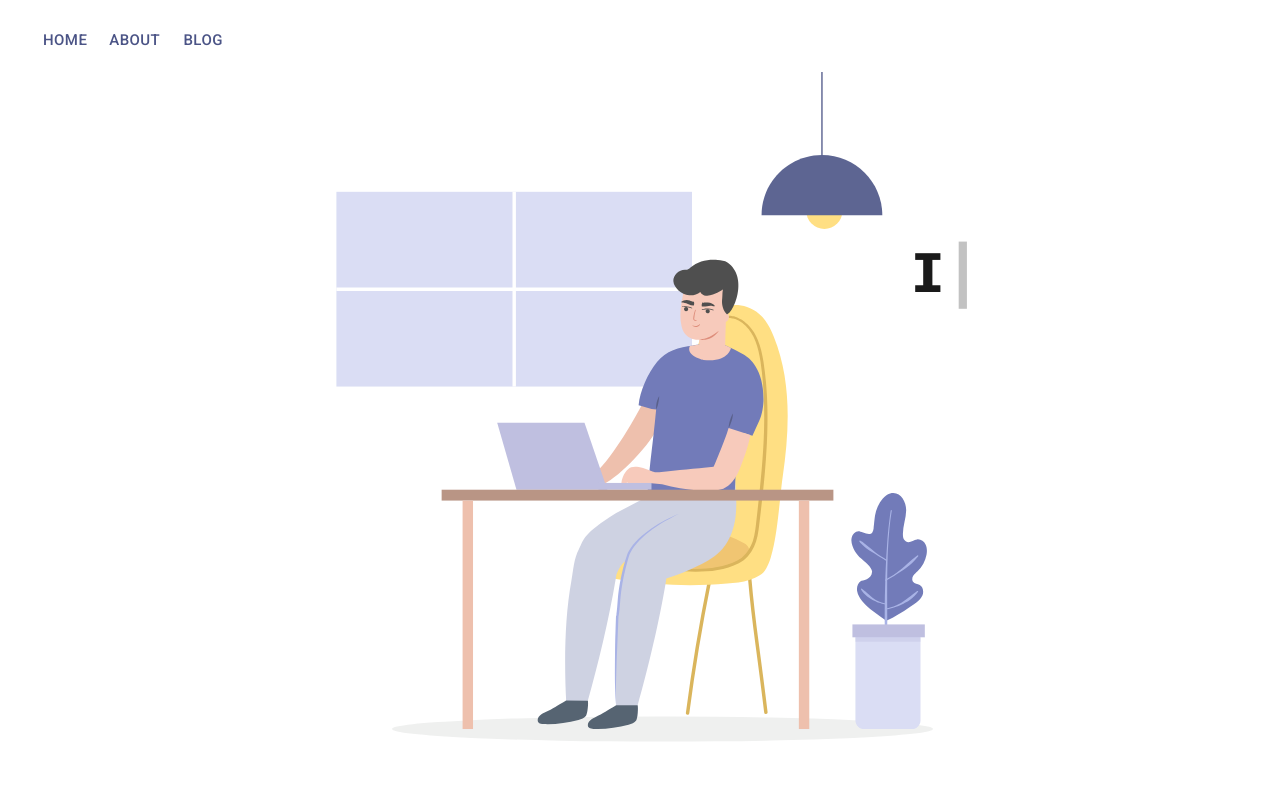
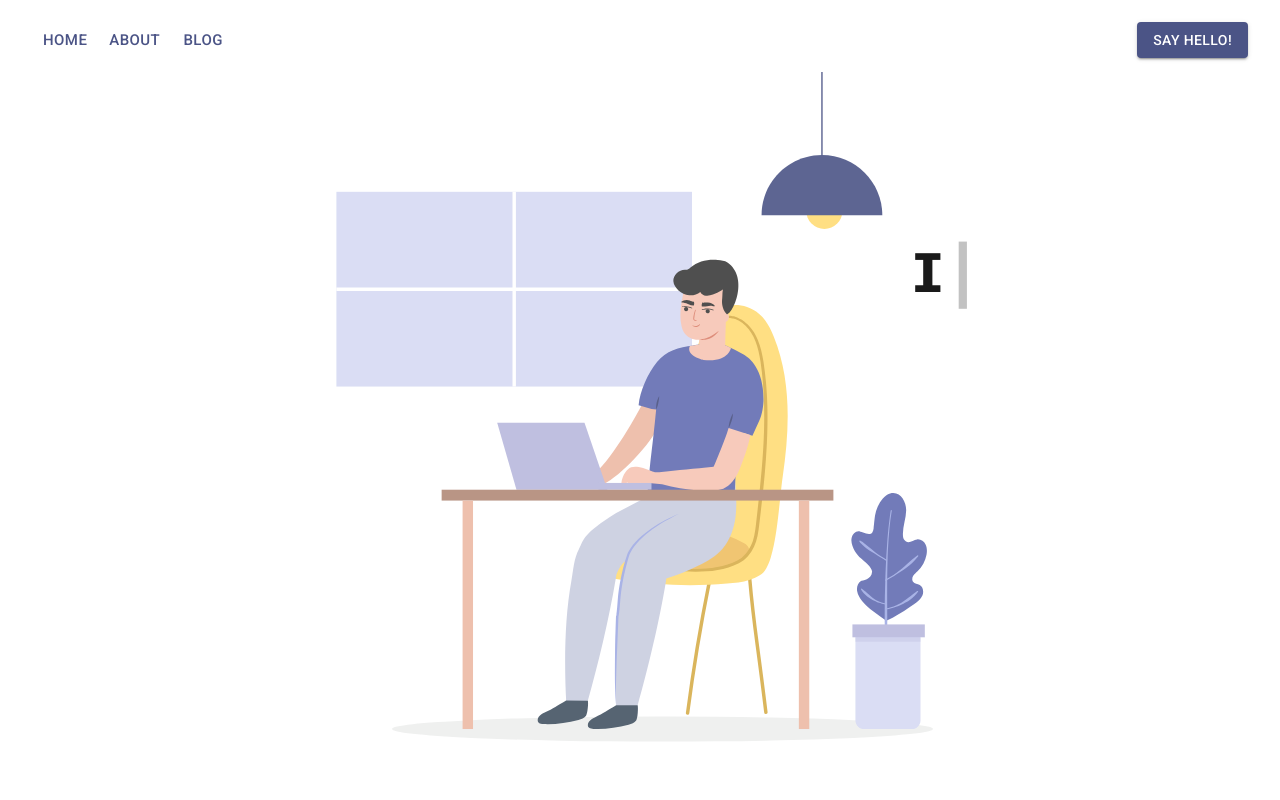
Before and after one commit to anapeksha/Portfolio, a React (Create React App) app: page / in a window 1280 px wide. Shown: the top 800 px of the page. Built offline with nearby package versions, Linux system fonts and the light colour scheme.

Commit message:
conditional rendering

```diff
--- a/src/components/Header.tsx
+++ b/src/components/Header.tsx
@@ -1,21 +1,25 @@
 import { Menu } from "@mui/icons-material";
 import { AppBar, Button, IconButton, Stack, Toolbar } from "@mui/material";
-import { useNavigate } from "react-router-dom";
+import { useLocation, useNavigate } from "react-router-dom";
 import { navItems } from "../lib/Constants";
 
 const Header = () => {
 	const navigate = useNavigate();
+	const location = useLocation();
 	return (
 		<header>
 			<AppBar color="transparent" elevation={0} position="static">
 				<Toolbar>
 					<IconButton
 						edge="start"
-						sx={{ display: { xs: "block", sm: "none" } }}
+						sx={{ display: { xs: "block", md: "none" } }}
 					>
 						<Menu />
 					</IconButton>
-					<Stack sx={{ display: { xs: "none", sm: "block" } }} direction="row">
+					<Stack
+						sx={{ flexGrow: 1, display: { xs: "none", md: "block" } }}
+						direction="row"
+					>
 						{navItems.map((value, index) => {
 							return (
 								<Button
@@ -28,6 +32,15 @@ const Header = () => {
 							);
 						})}
 					</Stack>
+					{location.pathname !== "/contact" ? (
+						<Button
+							sx={{ flexGrow: 0 }}
+							variant="contained"
+							onClick={() => navigate("contact")}
+						>
+							Say Hello!
+						</Button>
+					) : null}
 				</Toolbar>
 			</AppBar>
 		</header>
```
